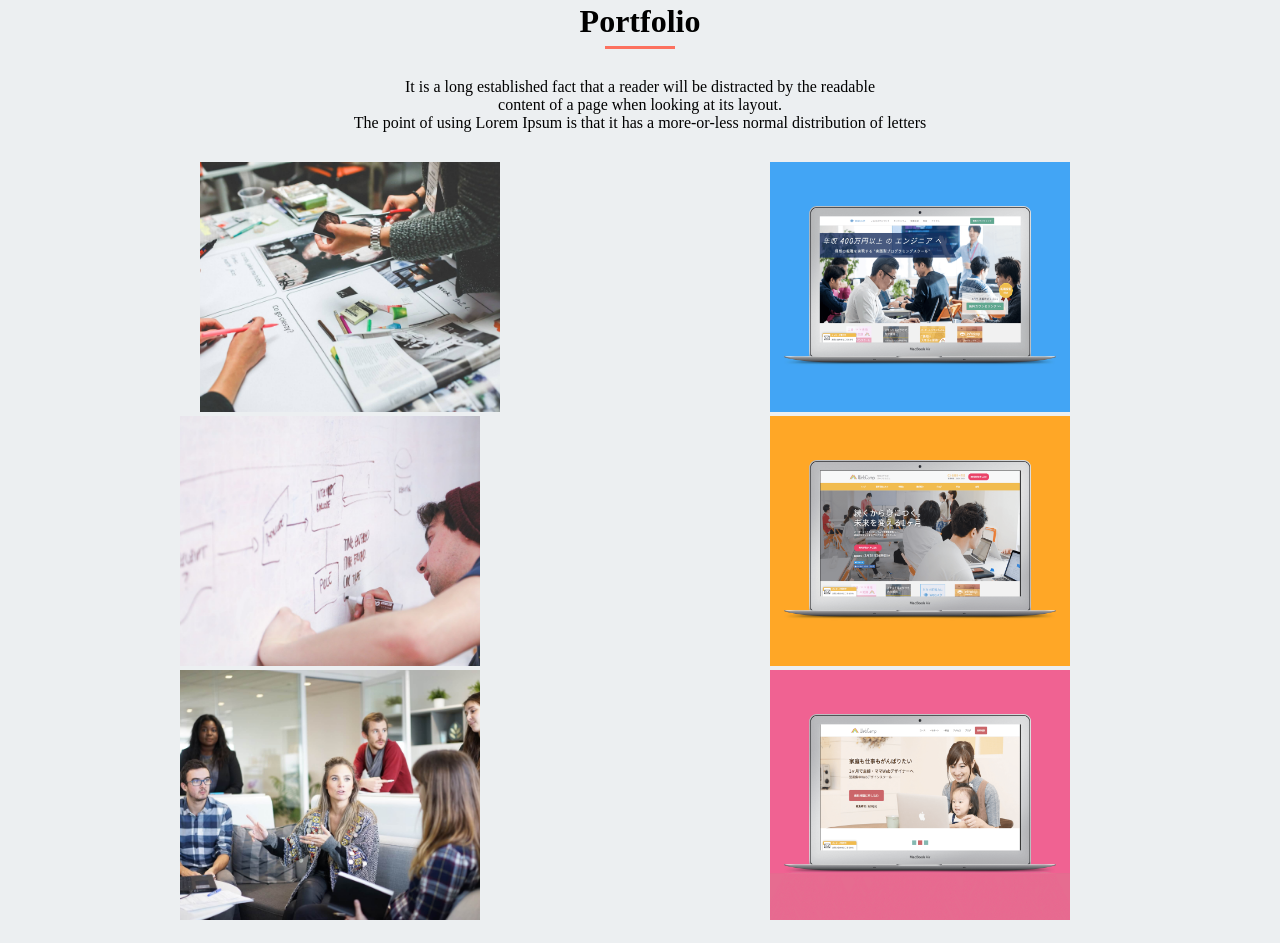
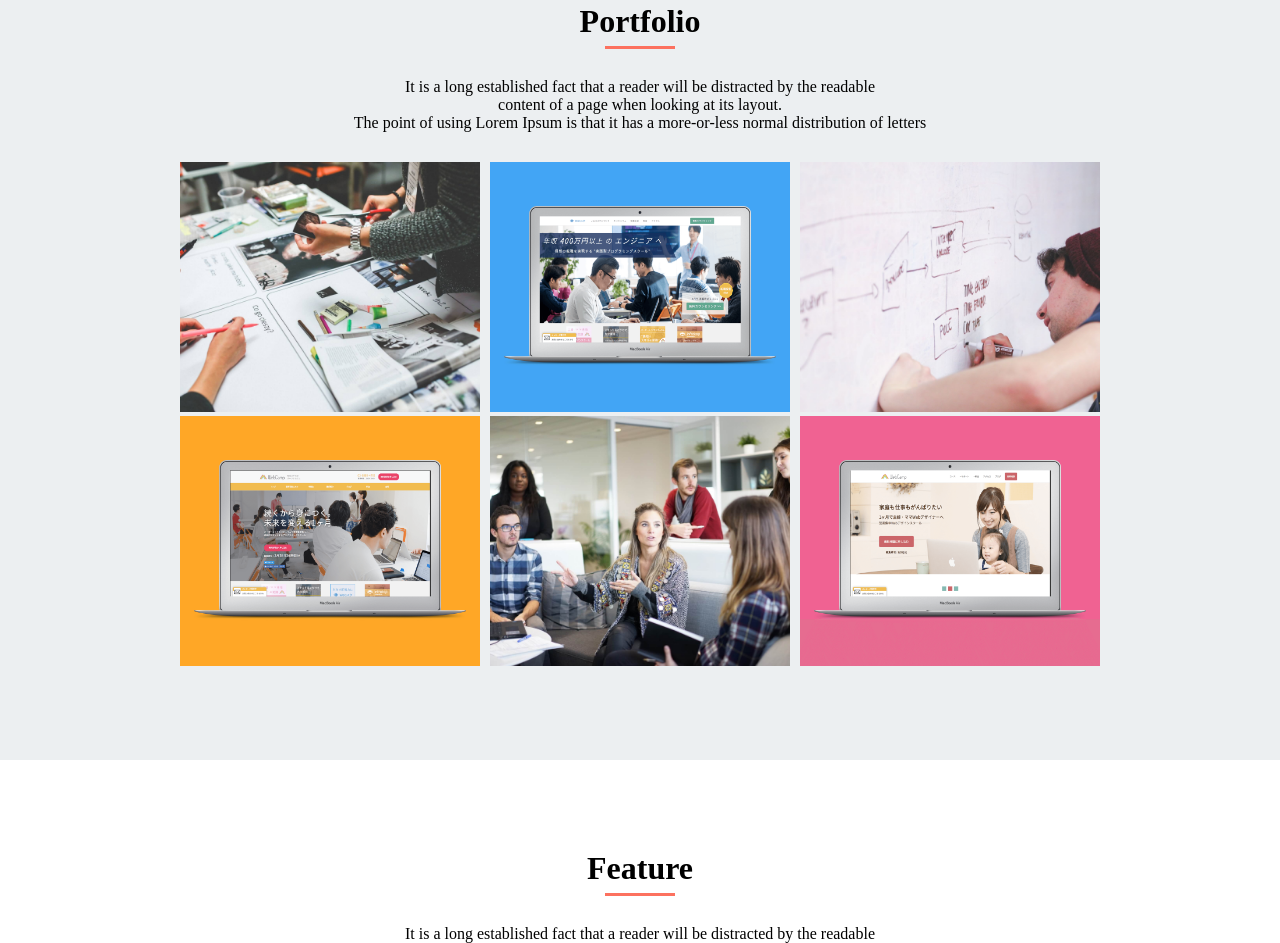
Before and after one commit to kanami55/Application-issues, a website: page index.html in a window 1280 px wide. Shown: the part 807-1750 px from the top of the page. Drawn offline with Linux system fonts and the light colour scheme.

Commit message:
[Fix] portfolio 画像同士の間隔のスタイル変更

```diff
--- a/sass/_portfolio.scss
+++ b/sass/_portfolio.scss
@@ -13,10 +13,18 @@
 .portfolio_items {
     display: flex;
     flex-wrap: wrap;
-    justify-content: space-between;
+    //justify-content: space-between;
     @media (max-width: 767px) {
         display: block;
     }
+}
+
+.portfolio_item:nth-child(3n+1) {
+    margin-right: 10px;
+}
+
+.portfolio_item:nth-child(3n+2) {
+    margin-right: 10px;
 }
 
 .img_none {
--- a/sass/style.scss
+++ b/sass/style.scss
@@ -30,6 +30,18 @@ li {
   list-style: none;
 }
 
+ul {
+  li {
+    margin-right: 0;
+  }
+}
+
+ul {
+  li:nth-child(1) {
+    margin-left: 0;
+  }
+}
+
 .title {
   text-align: center;
   font-size: 32px;
```
Also changed, not shown: index.html (+3 -3 lines), css/style.css, mouse.js (deleted).
